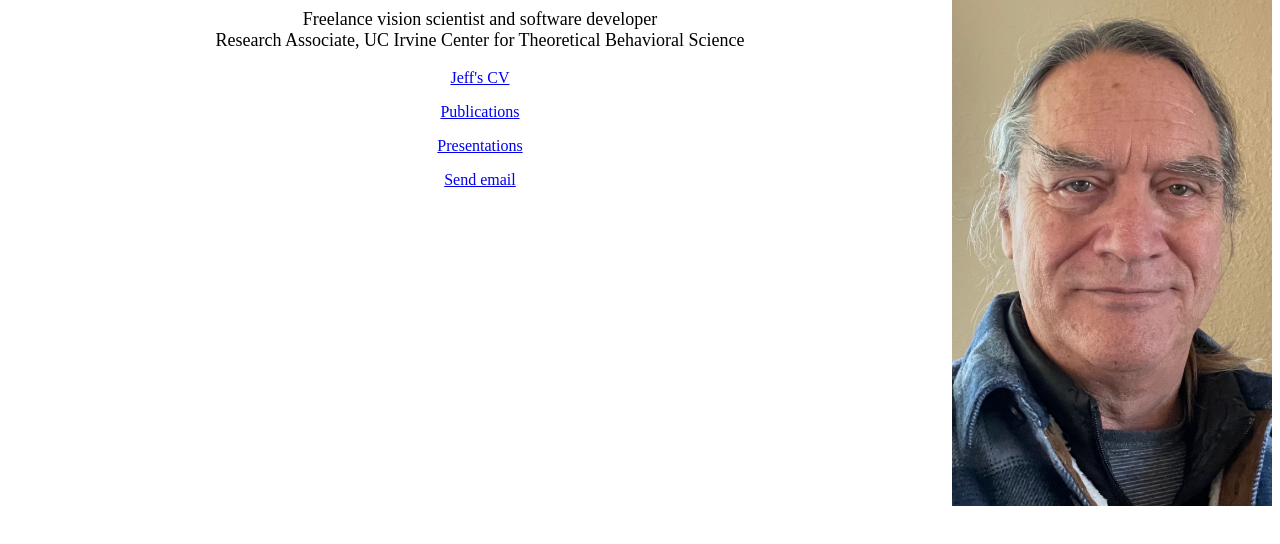
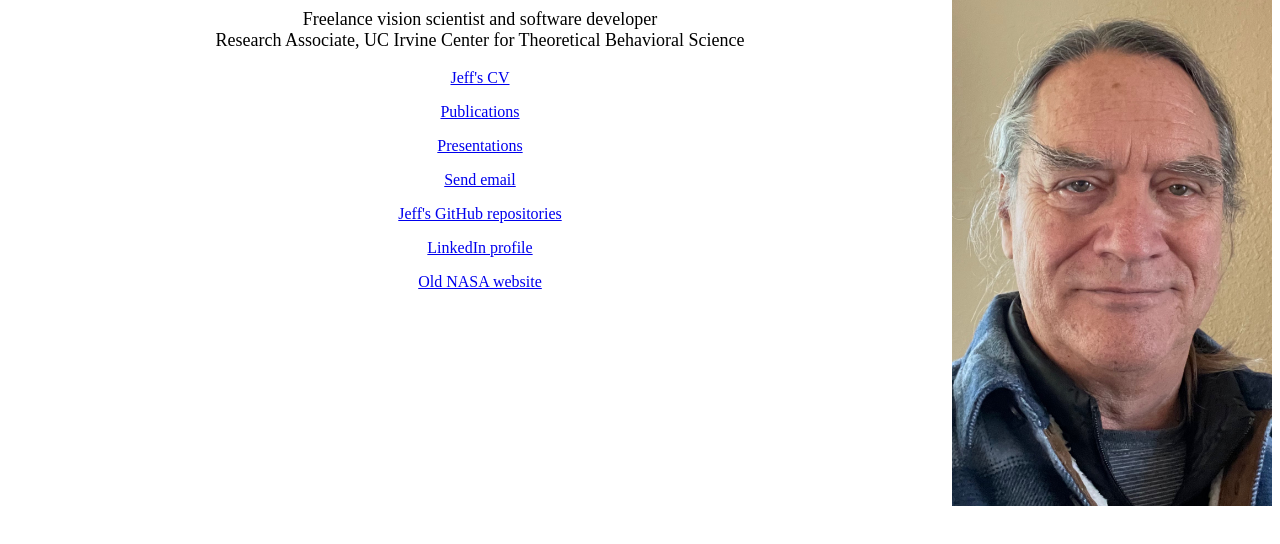
Before and after one commit to jbmulligan/home, a plain HTML site: page docs/index.html in a window 1280 px wide. Shown: the part 38-582 px from the top of the page. Drawn offline with Linux system fonts and the light colour scheme; a web font is replaced by a local one.

Commit message:
added links for github, nasa & linked in

```diff
--- a/docs/index.html
+++ b/docs/index.html
@@ -59,6 +59,18 @@ Research Associate, UC Irvine Center for Theoretical Behavioral Science
 <a href="mailto:jbmull@gmail.com" target="_blank">Send email</a>
 </p>
 
+<p>
+<a href="https://github.com/jbmulligan" target="_blank">Jeff's GitHub repositories</a>
+</p>
+
+<p>
+<a href="https://www.linkedin.com/in/jeff-mulligan-5979345/" target="_blank">LinkedIn profile</a>
+</p>
+
+<p>
+<a href="https://hsi.arc.nasa.gov/groups/scanpath/index.php" target="_blank">Old NASA website</a>
+</p>
+
 </center>
 </div>
 </body>
```
